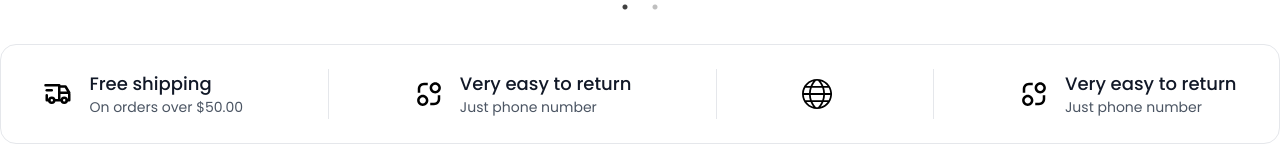
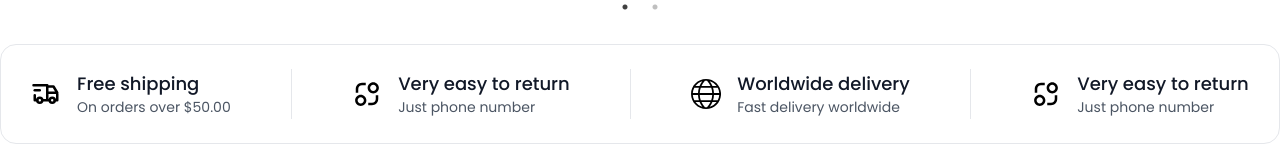
Before and after one commit to Rakib-Hassan-web/nexton-figma-, a React (Vite) app: page / in a window 1280 px wide. Shown: the part 722-866 px from the top of the page. Built offline with nearby package versions, Linux system fonts and the light colour scheme.

Commit message:
service secction world side complete

```diff
--- a/src/components/Service.jsx
+++ b/src/components/Service.jsx
@@ -16,7 +16,7 @@ const Service = () => {
              <Singleservice  servicebigtxt={'Very easy to return'} serviceicon={  <RiExchange2Line className='text-3xl' />} servicesmlltxt={'Just phone number'}/>
             <span className=' w-[1px]  h-[50px] bg-[#E5E7EB] inline-block'></span>
 
-            <Singleservice  servicebigtxt={''} serviceicon={  <TfiWorld className='text-3xl' />} servicesmlltxt={''}/>
+            <Singleservice  servicebigtxt={'Worldwide delivery'} serviceicon={  <TfiWorld className='text-3xl' />} servicesmlltxt={'Fast delivery worldwide'}/>
             <span className=' w-[1px]  h-[50px] bg-[#E5E7EB] inline-block'></span>
 
           <Singleservice  servicebigtxt={'Very easy to return'} serviceicon={  <RiExchange2Line className='text-3xl' />} servicesmlltxt={'Just phone number'}/>
```
